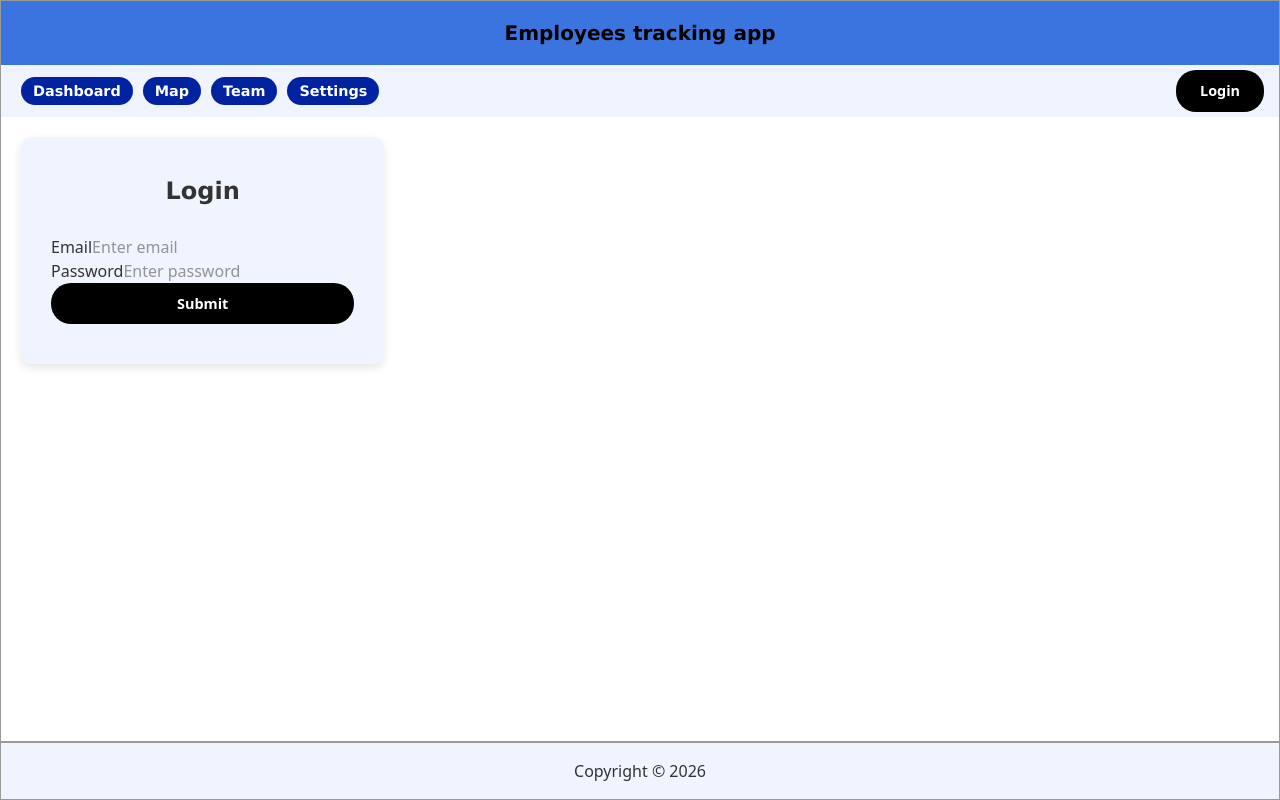
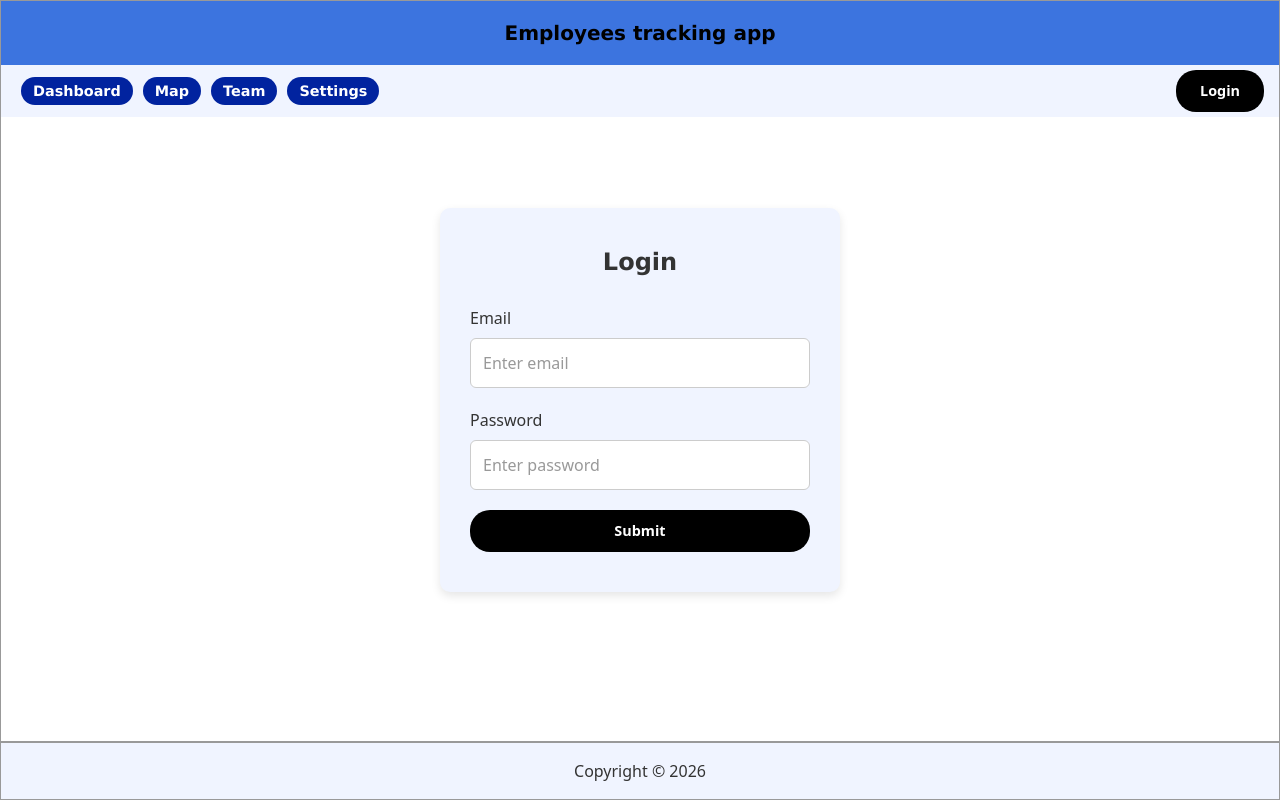
Before and after one commit to verivlk/PWM_tracking, an Angular app in the folder my-first-app/: page /login in a window 1280 px wide. Built offline with nearby package versions, Linux system fonts and the light colour scheme.

Commit message:
temporal sth

```diff
--- a/my-first-app/src/app/pages/login/login.component.css
+++ b/my-first-app/src/app/pages/login/login.component.css
@@ -1,9 +1,15 @@
 .login-container {
+    display: flex;
     flex: 1;
-    display: flex;
+    width: 100%;
+    min-height: 100%;
+
     justify-content: center;
     align-items: center;
-    padding: 20px;
+
+    position: absolute;
+    top: 0;
+    left: 0;
 }
 
 .login-box {
@@ -13,6 +19,7 @@
     width: 100%;
     max-width: 400px;
     box-shadow: 0 4px 10px rgba(0,0,0,0.1);
+    z-index: 10;
 }
 
 .login-box h2 {
@@ -22,6 +29,21 @@
     color: var(--text-main);
 }
 
+.input-group {
+    display: flex;
+    flex-direction: column;
+    gap: 8px;
+    margin-bottom: 20px;
+    text-align: left;
+}
+
+.input-group input {
+    padding: 12px;
+    border: 1px solid var(--border-color);
+    border-radius: 6px;
+    background: var(--bg-main);
+    color: var(--text-main);
+}
 
 .login-box button {
     width: 100%;
```
